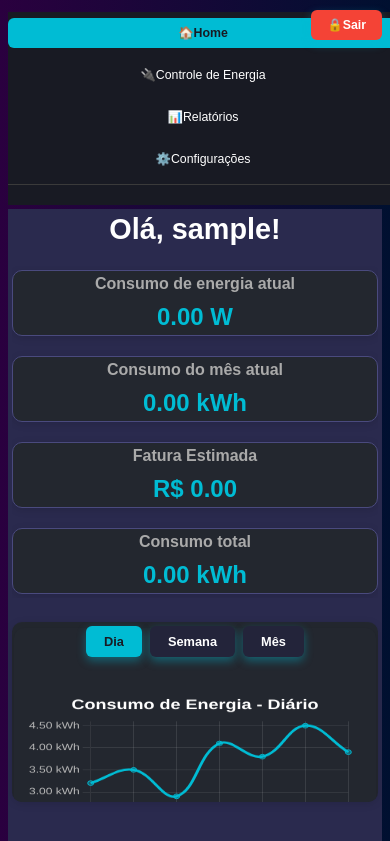
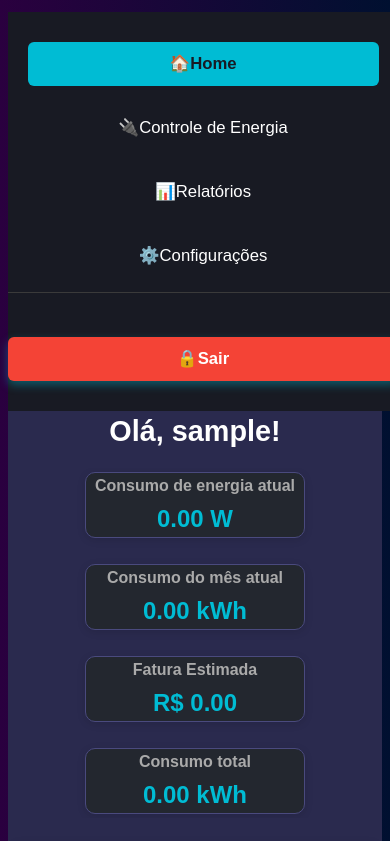
Before and after one commit to MTSAraujo29/TCC, a React (Create React App) app in the folder frontend/: page /dashboard in a window 390 px wide. Shown: the top 841 px of the page. Built offline with nearby package versions, Linux system fonts and the light colour scheme; no server answers; sample sign-in values are in the browser's storage.

Commit message:
provavelmte o utlimo

```diff
--- a/frontend/src/App.css
+++ b/frontend/src/App.css
@@ -1893,107 +1893,90 @@ body,
 /* Responsividade para telas menores */
 
 @media (max-width: 900px) {
-    .dashboard-container {
-        flex-direction: column;
-    }
-    .sidebar {
-        flex-direction: row;
-        min-width: 0;
-        width: 100vw;
-        height: auto;
-        padding: 8px 0 0 0;
-        justify-content: flex-start;
-        align-items: center;
-        position: static;
-    }
-    .sidebar .logo-icon-sidebar {
-        margin-bottom: 0;
-        margin-right: 12px;
-    }
-    .sidebar-bottom {
-        margin-top: 0;
-        padding-bottom: 0;
-    }
-    .main-content {
-        padding: 18px 4vw;
+    .main-content,
+    .bottom-card,
+    .energy-realtime-card,
+    .settings-section,
+    .reports-section,
+    .energy-control-section {
+        width: 100% !important;
+        max-width: 100vw !important;
+        min-width: 0 !important;
+        box-sizing: border-box;
+        margin: 0 auto 12px auto !important;
+        padding-left: 0.5rem !important;
+        padding-right: 0.5rem !important;
+    }
+    .chart-wrapper,
+    .chart-card-main {
+        width: 100% !important;
+        max-width: 100vw !important;
+        min-width: 0 !important;
+        box-sizing: border-box;
+    }
+}
+
+@media (max-width: 768px) {
+    .main-content,
+    .bottom-card,
+    .energy-realtime-card,
+    .settings-section,
+    .reports-section,
+    .energy-control-section {
+        width: 100% !important;
+        max-width: 100vw !important;
+        min-width: 0 !important;
+        box-sizing: border-box;
+        margin: 0 auto 8px auto !important;
+        padding-left: 0.25rem !important;
+        padding-right: 0.25rem !important;
+    }
+    .chart-wrapper,
+    .chart-card-main {
+        width: 100% !important;
+        max-width: 100vw !important;
+        min-width: 0 !important;
+        box-sizing: border-box;
     }
 }
 
 @media (max-width: 600px) {
-    .metrics-grid,
-    .bottom-sections-grid {
-        grid-template-columns: 1fr;
-        gap: 12px;
-    }
-    .main-content {
-        padding: 8px 2vw;
-    }
-    .sidebar {
-        flex-direction: row;
-        min-width: 0;
-        width: 100vw;
-        height: auto;
-        padding: 4px 0 0 0;
-        justify-content: flex-start;
-        align-items: center;
-        position: static;
-        font-size: 0.95em;
-    }
-    .sidebar .logo-icon-sidebar {
-        font-size: 1.5em;
-        margin-right: 8px;
-    }
-    .menu-item {
-        font-size: 1em;
-        padding: 8px 0;
-        margin: 2px 0;
-    }
+    .main-content,
     .bottom-card,
-    .metric-card,
-    .energy-realtime-card {
-        min-width: 0;
-        max-width: 100vw;
-        padding: 10px 4px;
-    }
-    .energy-control-section,
+    .energy-realtime-card,
+    .settings-section,
     .reports-section,
-    .settings-section {
-        padding: 10px 2vw;
-    }
-    .device-control-item {
-        flex-direction: column;
-        align-items: flex-start;
-        gap: 6px;
-    }
-    .device-control-name {
-        margin-bottom: 4px;
-    }
-    .chart-area-main {
-        min-height: 180px;
-        max-height: 260px;
-        height: 38vw;
-        padding: 6px 2px 4px 2px;
-    }
-    .chart-card-main canvas {
-        min-height: 120px;
-        max-height: 220px;
-    }
-}
-
-
-/* Garante que o botão de logout fique sempre visível no topo em telas pequenas */
-
-@media (max-width: 600px) {
-    .logout-link-sidebar {
-        position: fixed;
-        top: 8px;
-        right: 8px;
-        z-index: 9999;
-        width: auto;
-        padding: 8px 16px;
-        font-size: 1em;
-        border-radius: 6px;
-    }
+    .energy-control-section {
+        width: 100% !important;
+        max-width: 100vw !important;
+        min-width: 0 !important;
+        box-sizing: border-box;
+        margin: 0 auto 4px auto !important;
+        padding-left: 0.1rem !important;
+        padding-right: 0.1rem !important;
+    }
+    .chart-wrapper,
+    .chart-card-main {
+        width: 100% !important;
+        max-width: 100vw !important;
+        min-width: 0 !important;
+        box-sizing: border-box;
+    }
+}
+
+
+/* Garantir que texto nunca seja cortado */
+
+.main-content,
+.bottom-card,
+.energy-realtime-card,
+.settings-section,
+.reports-section,
+.energy-control-section,
+.chart-wrapper,
+.chart-card-main {
+    word-break: break-word;
+    overflow-wrap: anywhere;
 }
 
 
--- a/frontend/src/pages/DashboardPage.js
+++ b/frontend/src/pages/DashboardPage.js
@@ -90,34 +90,26 @@ function DashboardPage() {
     // ALTERADO: Esta função agora deve processar os `devices` (que podem ser reais do Tasmota ou os mocks)
     const getConsumptionByTypeData = () => {
         const deviceTypeConsumption = {};
-
-        // Itera sobre os dispositivos (sejam eles reais do Tasmota ou os mocks)
         devices.forEach(device => {
-            // A tipagem dos seus dispositivos Tasmota pode não ser 'type' diretamente.
-            // Você pode inferir o tipo pelo 'name' ou adicionar um campo 'type' no modelo Device.
-            // Para o Sonoff POW, você pode ter apenas um tipo "Monitor de Energia".
-            // Para o exemplo, vou usar um tipo genérico "Dispositivo de Energia"
-            const type = device.model || 'Dispositivo de Energia'; // Ou use uma lógica de inferência de tipo
-            const consumption = device.latestReading ? device.latestReading.totalEnergy : (device.latestReading ? device.latestReading.power : 0); // Consumo total ou potência
-
+            const type = device.model || 'Dispositivo de Energia';
+            const consumption = device.latestReading ? device.latestReading.totalEnergy : (device.latestReading ? device.latestReading.power : 0);
             if (deviceTypeConsumption[type]) {
                 deviceTypeConsumption[type] += consumption;
             } else {
                 deviceTypeConsumption[type] = consumption;
             }
         });
-
         const labels = Object.keys(deviceTypeConsumption);
         const data = Object.values(deviceTypeConsumption);
-
-        // Cores para o gráfico de donut. Se tiver mais de 5 tipos, adicione mais cores.
-        const backgroundColors = ['#00bcd4', '#ff9800', '#e91e63', '#4caf50', '#9c27b0', '#f44336', '#2196f3', '#ffeb3b'];
-        const borderColors = ['#00838f', '#f57c00', '#c2185b', '#388e3c', '#7b1fa2', '#d32f2f', '#1976d2', '#fbc02d'];
-
+        // Se só houver um dispositivo, use apenas azul
+        const singleColor = ['#00bcd4'];
+        const singleBorder = ['#00838f'];
+        const backgroundColors = labels.length === 1 ? singleColor : ['#00bcd4', '#ff9800', '#e91e63', '#4caf50', '#9c27b0', '#f44336', '#2196f3', '#ffeb3b'];
+        const borderColors = labels.length === 1 ? singleBorder : ['#00838f', '#f57c00', '#c2185b', '#388e3c', '#7b1fa2', '#d32f2f', '#1976d2', '#fbc02d'];
         return {
             labels: labels.length > 0 ? labels : ['Nenhum dado'],
             datasets: [{
-                data: data.length > 0 ? data : [1], // Se não houver dados, exibe um slice vazio
+                data: data.length > 0 ? data : [1],
                 backgroundColor: backgroundColors,
                 borderColor: borderColors,
                 borderWidth: 1,
```
